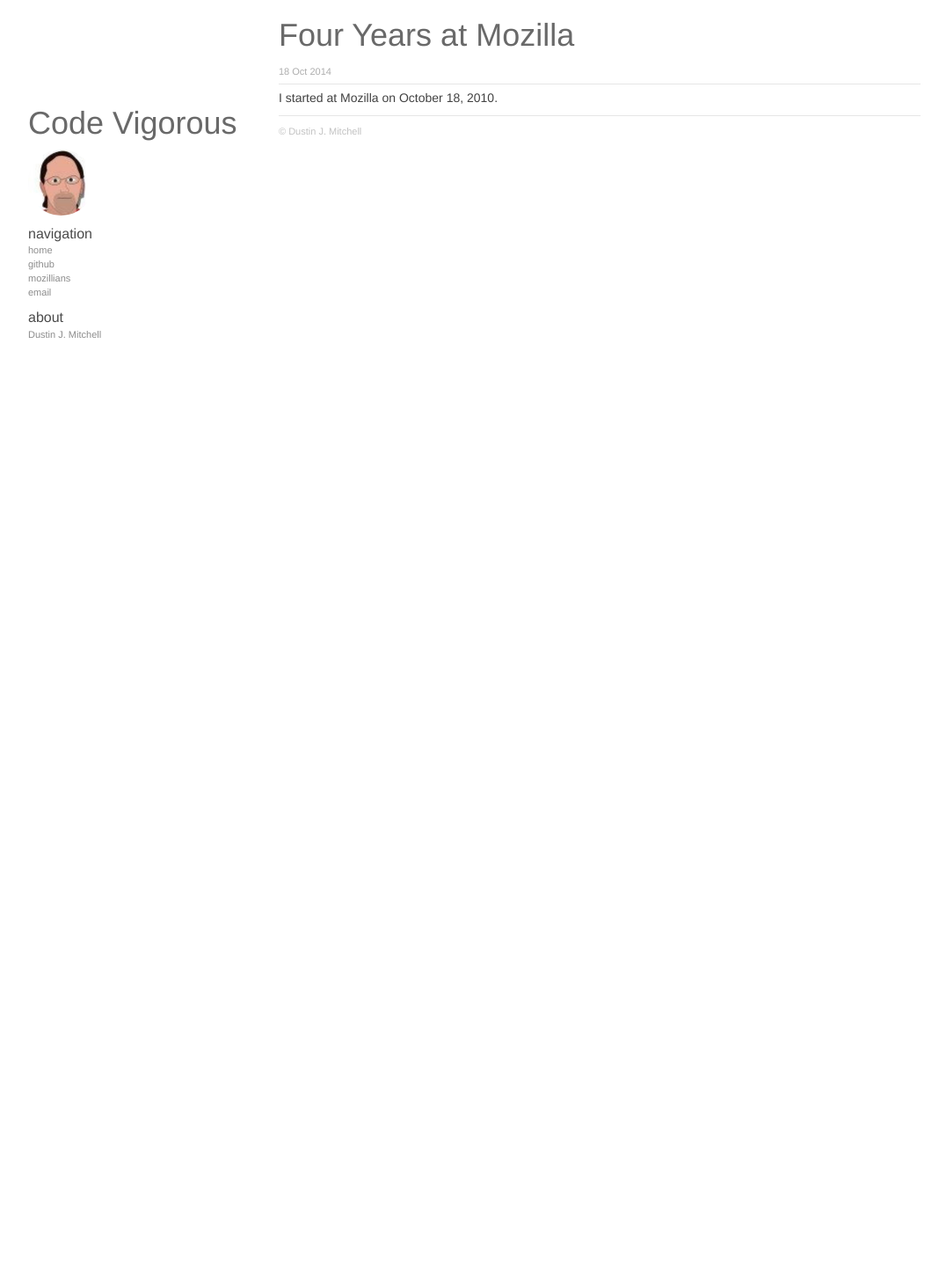
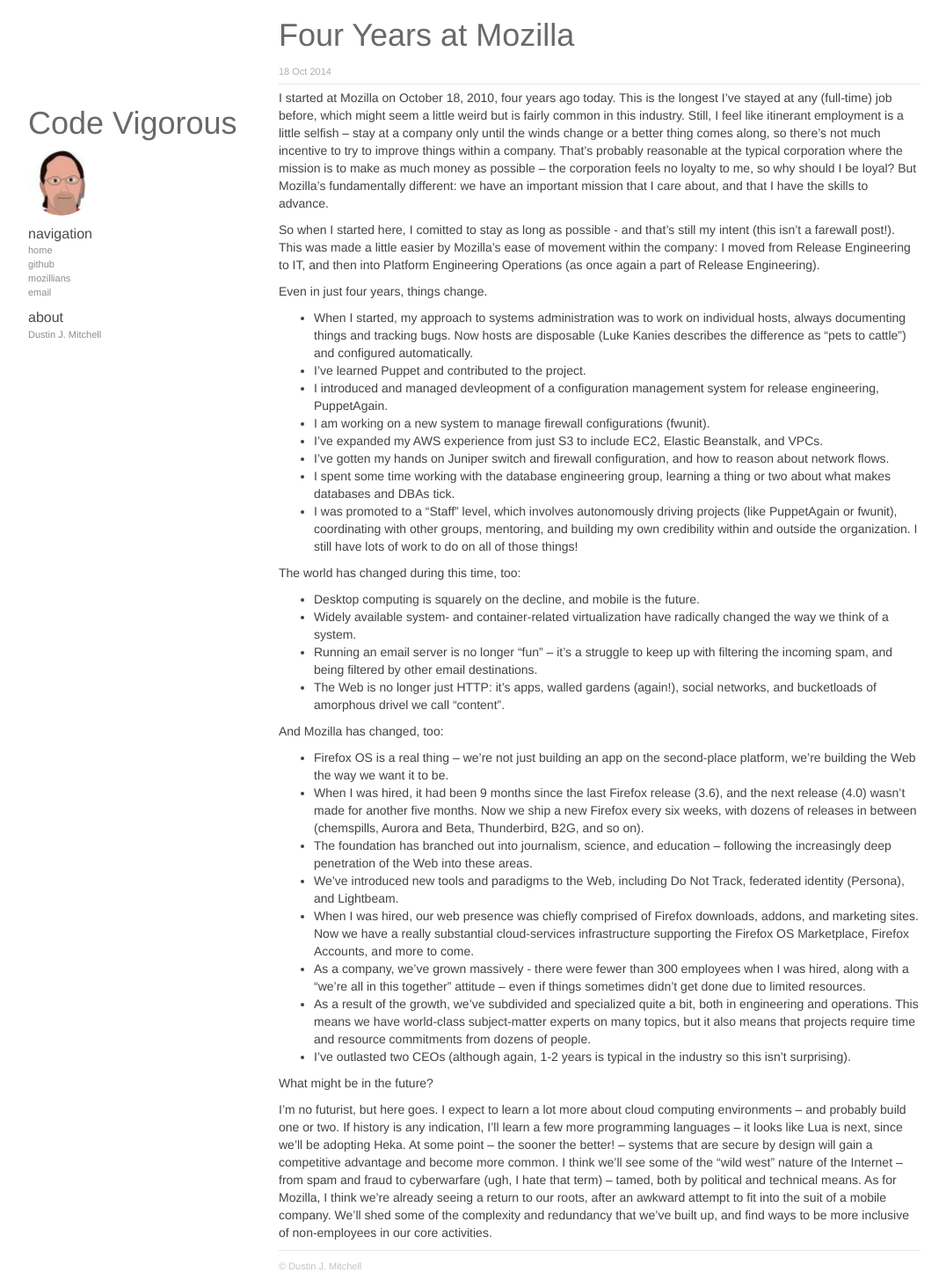
Before and after one commit to djmitche/code.v.igoro.us, a Jekyll site: the page built from _posts/2014-10-18-four-years-at-mozilla.md, in a window 1280 px wide. Shown: the whole page at 88% size, without its empty margins (53-1129 px from the left). Built offline with Jekyll 4.4.1, drawn with Linux system fonts in a browser that asks for light colours; nearby versions of some CDN libraries; library files that are not in the unit come from our copies; Markdown is read by kramdown in place of the engine named in the settings; comment, search, counter and statistics services are not loaded; before the commit the page ends 900 px from its top, so only the background shows below that.

Commit message:
four-years post

```diff
--- a/_posts/2014-10-18-four-years-at-mozilla.md
+++ b/_posts/2014-10-18-four-years-at-mozilla.md
@@ -4,4 +4,55 @@
 date:   2014-10-18 12:00:00
 ---
 
-I started at Mozilla on October 18, 2010.
+I started at Mozilla on October 18, 2010, four years ago today.
+This is the longest I've stayed at any (full-time) job before, which might seem a little weird but is fairly common in this industry.
+Still, I feel like itinerant employment is a little selfish -- stay at a company only until the winds change or a better thing comes along, so there's not much incentive to try to improve things within a company.
+That's probably reasonable at the typical corporation where the mission is to make as much money as possible -- the corporation feels no loyalty to me, so why should I be loyal?
+But Mozilla's fundamentally different: we have an important mission that I care about, and that I have the skills to advance.
+
+So when I started here, I comitted to stay as long as possible - and that's still my intent (this isn't a farewall post!).
+This was made a little easier by Mozilla's ease of movement within the company: I moved from Release Engineering to IT, and then into Platform Engineering Operations (as once again a part of Release Engineering).
+
+Even in just four years, things change.
+
+ * When I started, my approach to systems administration was to work on individual hosts, always documenting things and tracking bugs.
+   Now hosts are disposable (Luke Kanies describes the difference as "pets to cattle") and configured automatically.
+ * I've learned Puppet and contributed to the project.
+ * I introduced and managed devleopment of a configuration management system for release engineering, PuppetAgain.
+ * I am working on a new system to manage firewall configurations (fwunit).
+ * I've expanded my AWS experience from just S3 to include EC2, Elastic Beanstalk, and VPCs.
+ * I've gotten my hands on Juniper switch and firewall configuration, and how to reason about network flows.
+ * I spent some time working with the database engineering group, learning a thing or two about what makes databases and DBAs tick.
+ * I was promoted to a "Staff" level, which involves autonomously driving projects (like PuppetAgain or fwunit), coordinating with other groups, mentoring, and building my own credibility within and outside the organization.
+   I still have lots of work to do on all of those things!
+
+The world has changed during this time, too:
+
+ * Desktop computing is squarely on the decline, and mobile is the future.
+ * Widely available system- and container-related virtualization have radically changed the way we think of a system.
+ * Running an email server is no longer "fun" -- it's a struggle to keep up with filtering the incoming spam, and being filtered by other email destinations.
+ * The Web is no longer just HTTP: it's apps, walled gardens (again!), social networks, and bucketloads of amorphous drivel we call "content".
+
+And Mozilla has changed, too:
+
+ * Firefox OS is a real thing -- we're not just building an app on the second-place platform, we're building the Web the way we want it to be.
+ * When I was hired, it had been 9 months since the last Firefox release (3.6), and the next release (4.0) wasn't made for another five months.
+   Now we ship a new Firefox every six weeks, with dozens of releases in between (chemspills, Aurora and Beta, Thunderbird, B2G, and so on).
+ * The foundation has branched out into journalism, science, and education -- following the increasingly deep penetration of the Web into these areas.
+ * We've introduced new tools and paradigms to the Web, including Do Not Track, federated identity (Persona), and Lightbeam.
+ * When I was hired, our web presence was chiefly comprised of Firefox downloads, addons, and marketing sites.
+   Now we have a really substantial cloud-services infrastructure supporting the Firefox OS Marketplace, Firefox Accounts, and more to come.
+ * As a company, we've grown massively - there were fewer than 300 employees when I was hired, along with a "we're all in this together" attitude -- even if things sometimes didn't get done due to limited resources.
+ * As a result of the growth, we've subdivided and specialized quite a bit, both in engineering and operations.
+   This means we have world-class subject-matter experts on many topics, but it also means that projects require time and resource commitments from dozens of people.
+ * I've outlasted two CEOs (although again, 1-2 years is typical in the industry so this isn't surprising).
+
+What might be in the future?
+
+I'm no futurist, but here goes.
+I expect to learn a lot more about cloud computing environments -- and probably build one or two.
+If history is any indication, I'll learn a few more programming languages -- it looks like Lua is next, since we'll be adopting Heka.
+At some point -- the sooner the better! -- systems that are secure by design will gain a competitive advantage and become more common.
+I think we'll see some of the "wild west" nature of the Internet -- from spam and fraud to cyberwarfare (ugh, I hate that term) -- tamed, both by political and technical means.
+As for Mozilla, I think we're already seeing a return to our roots, after an awkward attempt to fit into the suit of a mobile company.
+We'll shed some of the complexity and redundancy that we've built up, and find ways to be more inclusive of non-employees in our core activities.
```
